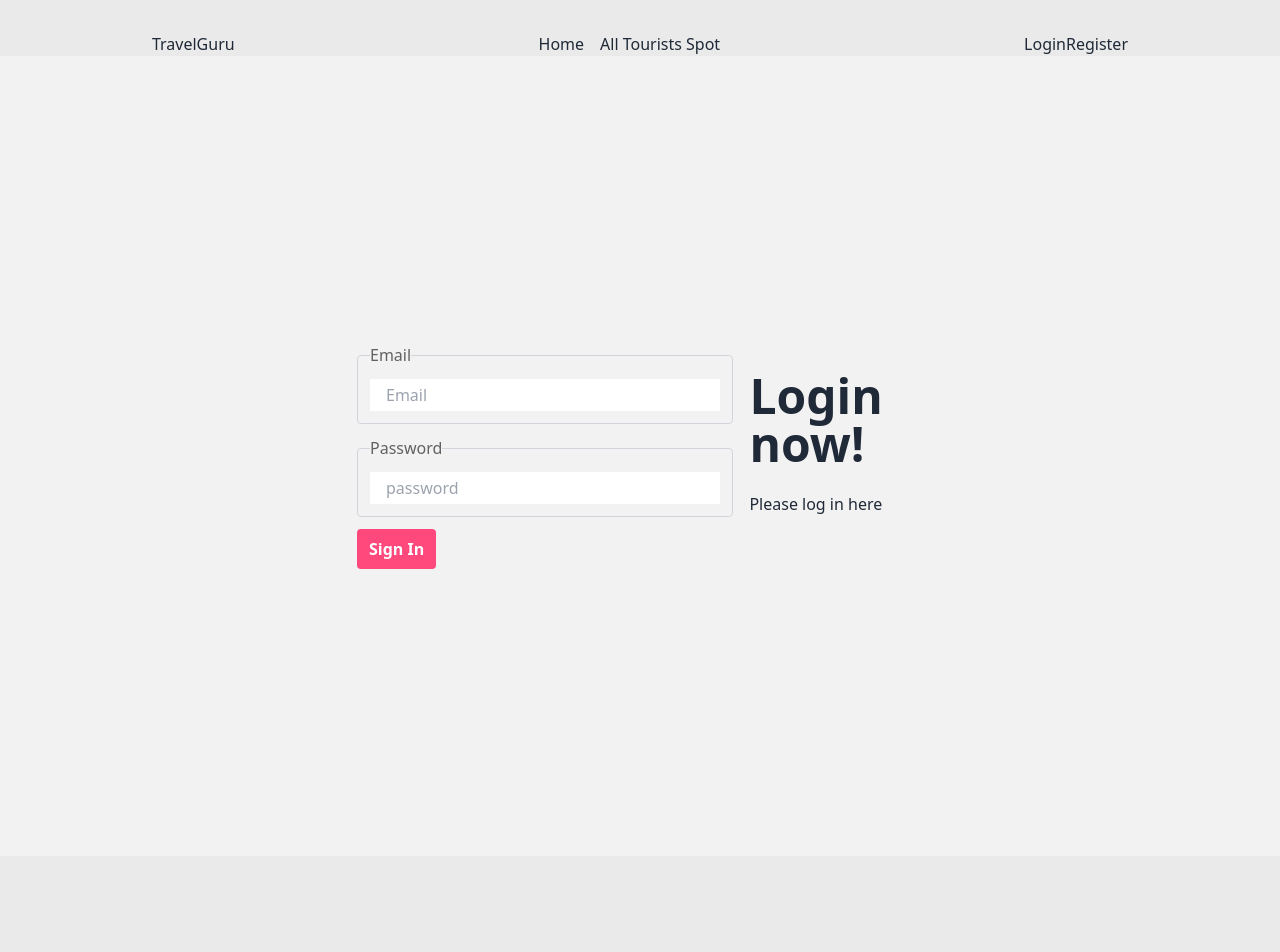
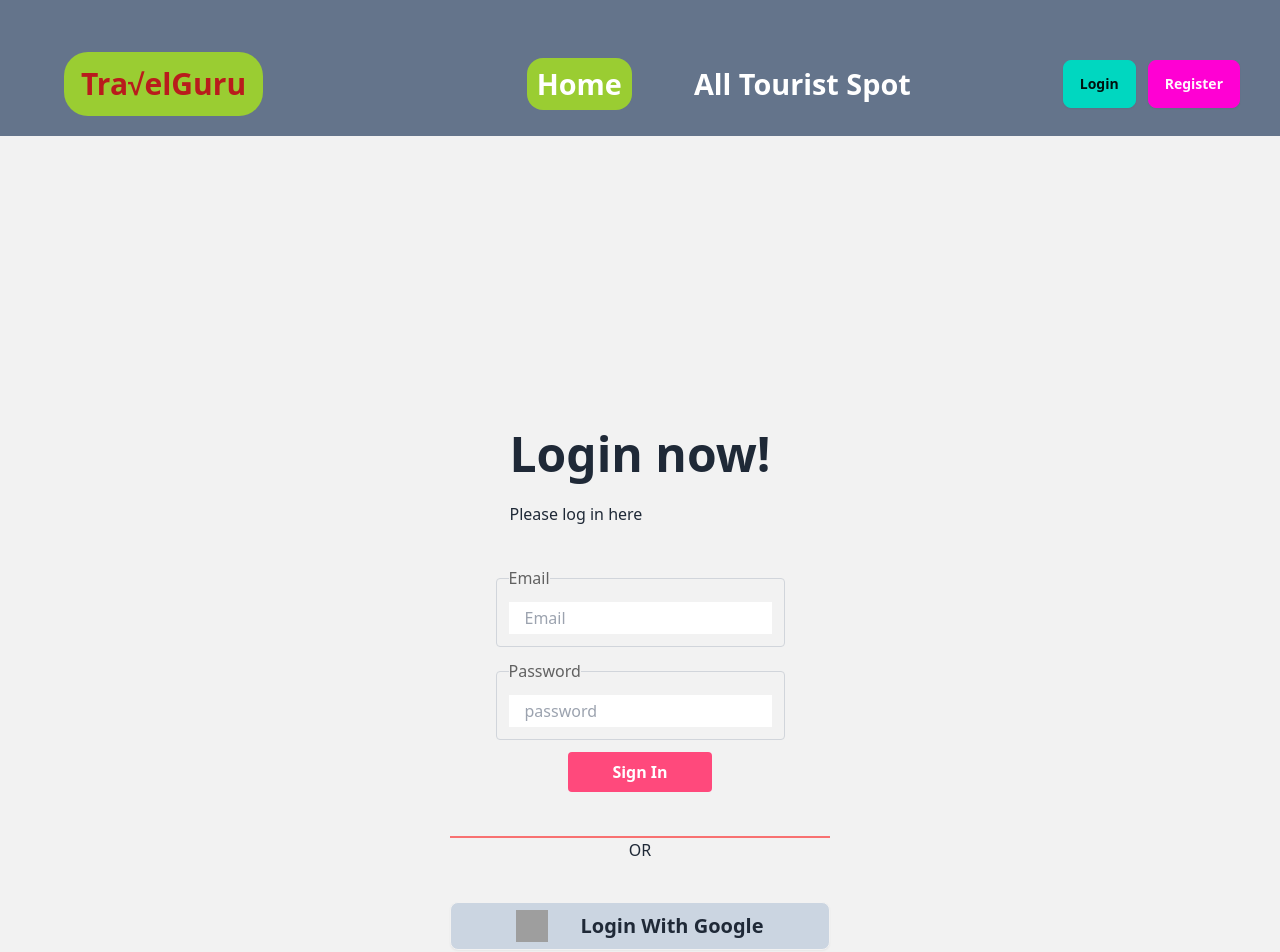
Before and after one commit to hasibhu/assignment10Web, a React (Vite) app: page /login in a window 1280 px wide. Shown: the top 952 px of the page. Built offline with nearby package versions, Linux system fonts and the light colour scheme; no server answers; grey boxes are pictures that could not be loaded.

Commit message:
Social login has been implemented

```diff
--- a/package.json
+++ b/package.json
@@ -18,6 +18,7 @@
     "match-sorter": "^6.3.4",
     "react": "^18.2.0",
     "react-dom": "^18.2.0",
+    "react-icons": "^5.1.0",
     "react-router-dom": "^6.23.0",
     "sort-by": "^0.0.2",
     "sweetalert2": "^11.6.13"
--- /dev/null
+++ b/src/RootAndRoutes/PrivateRoute.jsx
@@ -0,0 +1,26 @@
+
+import UseAuth from '../Hooks/UseAuth';
+import { Navigate, useLocation } from 'react-router-dom';
+
+const PrivateRoute = ({ children }) => {
+    // const { user, loading } = useContext(AuthContext);
+    const { user, loading } = UseAuth() || {};
+
+    const location = useLocation();
+    // console.log(location);
+
+
+
+
+    if (loading) {
+        return <span className="loading loading-spinner loading-lg text-4xl text-center">Loading.....</span>
+    }
+
+    if (!user) {
+        return <Navigate to='/login' state={location?.pathname || '/'}></Navigate>
+    }
+
+    return <div>{children}</div>
+};
+
+export default PrivateRoute;
--- a/src/RootAndRoutes/Routes.jsx
+++ b/src/RootAndRoutes/Routes.jsx
@@ -16,6 +16,7 @@ import EnglandAll from "../AllTouristSpot/EnglandAll";
 import NetherlandsAll from "../AllTouristSpot/NetherlandsAll";
 import SpainAll from "../AllTouristSpot/SpainAll";
 import SwitzerlandAll from "../AllTouristSpot/SwitzerlandAll";
+import PrivateRoute from "./PrivateRoute";
 
 const router = createBrowserRouter([
     {
@@ -65,7 +66,7 @@ const router = createBrowserRouter([
             },
             {
                 path: '/addLocation',
-                element: <AddLocation></AddLocation>
+                element: <PrivateRoute><AddLocation></AddLocation></PrivateRoute>
             },
             {
                 path: '/myListPage',
--- a/src/components/LoginAndRegister/Login.jsx
+++ b/src/components/LoginAndRegister/Login.jsx
@@ -1,5 +1,6 @@
 
 import UseAuth from '../../Hooks/UseAuth';
+import SocialLogin from './SocialLogin';
 
 const Login = () => {
 
@@ -34,8 +35,8 @@ const Login = () => {
     };
 
     return (
-        <div className="hero min-h-screen bg-base-200">
-            <div className="hero-content flex-col lg:flex-row-reverse">
+        <div className="hero  bg-base-200">
+            <div className="hero-content flex-col ">
                 <div className="text-center lg:text-left">
                     <h1 className="text-5xl font-bold">Login now!</h1>
                     <p className="py-6">Please log in here</p>
@@ -94,10 +95,19 @@ const Login = () => {
                         </fieldset>
                     </div>
 
-                    <button className="px-3 py-2 bg-[#FF497C] hover:bg-[#ab3154] rounded text-white font-semibold">
-                        Sign In
-                    </button>
+                    <div className='flex justify-center items-center'>
+                        <button className="px-3 py-2 w-1/2 mb-16 bg-[#FF497C] hover:bg-[#ab3154] rounded text-white font-semibold">
+                            Sign In
+                        </button>
+                   </div>
                 </form>
+            </div>
+
+
+
+            <div className='mt-[620px] mb-28  '>
+                <h1 className='text-center mt-20 border-t-2 border-red-400'>OR</h1>
+                <SocialLogin></SocialLogin>
             </div>
         </div>
     );
--- /dev/null
+++ b/src/components/LoginAndRegister/SocialLogin.jsx
@@ -0,0 +1,44 @@
+
+import { useLocation, useNavigate } from 'react-router-dom';
+import UseAuth from '../../Hooks/UseAuth';
+import { FaGithub } from "react-icons/fa";
+
+const SocialLogin = () => {
+    const { googleLogin, githubLogin } = UseAuth();
+
+    //Navigation system
+    const navigate = useNavigate();
+    const location = useLocation();
+    const form = location?.state || '/';
+
+    // onclik function
+    const handleSocialLogin = socialProvider => {
+        socialProvider()
+            .then(result => {
+                if (result.user) {
+                    navigate(form)
+                }
+            })
+    }
+    return (
+        <div>
+            <div className="form-control mt-10 ">
+                <button onClick={() => handleSocialLogin(googleLogin)}
+                    className="btn btn-integration  bg-slate-300 h-12 w-[380px]">
+                    <img className='w-8 h-8' src="https://static.typingclub.com/m/website/authen/google.svg" alt="" />
+                    <p className='text-xl ml-6'>Login With Google</p>
+                </button>
+            </div>
+
+            <div onClick={() => handleSocialLogin(githubLogin)}
+                className="form-control mt-10 ">
+                <button className="btn btn-integration  bg-slate-300 h-12 w-[380px]">
+                    <FaGithub className='text-4xl' />
+                    <p className='text-xl ml-6'>Login With Github</p>
+                </button>
+            </div>
+        </div>
+    );
+};
+
+export default SocialLogin;
--- /dev/null
+++ b/src/components/Shared/Navbar.css
@@ -0,0 +1,32 @@
+nav ul {
+    list-style-type: none;
+    margin: 0;
+    padding: 0;
+}
+
+nav ul li button {
+    display: inline-block;
+    padding: 10px;
+    font-size: larger;
+    font-weight: 600;
+    text-decoration: none;
+    /* color: #fff; */
+    background-color: transparent;
+    border: none;
+    cursor: pointer;
+    border-radius: 16px;
+    margin: 10px;
+}
+
+nav ul li button:focus,
+nav ul li button:hover {
+    outline: none;
+        /* Remove default focus outline */
+        background-color: transparent;
+    background-color: #555;
+}
+
+nav ul li button.active {
+    background-color: yellowgreen;
+    /* Change to your preferred active color */
+}
--- a/src/components/Shared/Navbar.jsx
+++ b/src/components/Shared/Navbar.jsx
@@ -1,5 +1,5 @@
 
-
+import './Navbar.css';
 import  { useState } from 'react';
 import { Link } from 'react-router-dom';
 import UseAuth from '../../Hooks/UseAuth';
@@ -7,24 +7,98 @@ import UseAuth from '../../Hooks/UseAuth';
 const Navbar = () => {
     const { user, logOut } = UseAuth() || {};
     // console.log(user);
-    const [userOpen, setUserOpen] = useState(false);
+    // const [userOpen, setUserOpen] = useState(false);
+    const [activeItem, setActiveItem] = useState('Home');
+
+    const handleClick = (itemName) => {
+        setActiveItem(itemName);
+    };
 
     const handleLogOut = () => {
         logOut();
     };
 
     return (
-        <div className="flex justify-around pt-8 ">
+        <div className="flex justify-around items-center pt-8 bg-slate-500 ">
             <div>
-                <Link to='/'>TravelGuru</Link>
+                {/* <Link to='/'>TravelGuru</Link> */}
             </div>
-            <div className="space-x-4">
+            {/* <div className="space-x-4">
                 <Link to='/'>Home</Link>
                 <Link to='/allTouristSpot'>All Tourists Spot</Link>
+            </div> */}
+            <div className="navbar-start">
+                <div className="dropdown">
+                    <div tabIndex={0} role="button" className="btn btn-ghost lg:hidden">
+                        <svg xmlns="http://www.w3.org/2000/svg" className="h-5 w-5" fill="none" viewBox="0 0 24 24" stroke="currentColor"><path strokeLinecap="round" strokeLinejoin="round" strokeWidth="2" d="M4 6h16M4 12h8m-8 6h16" /></svg>
+                    </div>
+                    <ul tabIndex={0} className="menu menu-sm dropdown-content mt-3 z-[1] p-2 shadow bg-base-100 rounded-box w-52">
+                        {/* <li><a>Item 1</a></li>
+
+                        <li><a>Item 3</a></li> */}
+                        <li className="">
+                            <Link to='/'>
+                                <button
+                                    className={activeItem === 'Home' ? 'active' : ''}
+                                    onClick={() => handleClick('Home')}>
+                                    Home
+                                </button>
+                            </Link>
+                        </li>
+                        <li>
+                            <Link to="/allTouristSpot" >
+                                <button
+                                    className={activeItem === 'Property' ? 'active' : ''}
+                                    onClick={() => handleClick('Property')}>
+                                    All Tourist Spot
+                                </button>
+                            </Link>
+                        </li>
+
+                    </ul>
+                </div>
+                <Link to='/'>
+                    <div>
+                        <h1 className="btn btn-ghost bg-[#9ACD32] text-red-700 font-bold text-3xl  w-50 h-16 rounded-3xl -mt-8 ml-16">
+                            Tra√elGuru
+                        </h1>
+                    </div>
+                </Link>
             </div>
+
+            <div className="navbar-center hidden lg:flex">
+                <ul className="menu menu-horizontal px-1 text-2xl gap-4">
+
+                    <nav >
+                        <ul className="lg:flex lg:flex-row text-center mr-28" >
+                            <li className="">
+                                <Link to='/'>
+                                    <button
+                                        className={activeItem === 'Home' ? 'active' : ''}
+                                        onClick={() => handleClick('Home')}>
+                                        <p className='text-white'>Home</p>
+                                    </button>
+                                </Link>
+                            </li>
+                            <li>
+                                <Link to="/allTouristSpot" >
+                                    <button
+                                        className={activeItem === 'Property' ? 'active' : ''}
+                                        onClick={() => handleClick('Property')}>
+                                        <p className='text-white'>All Tourist Spot</p>
+                                    </button>
+                                </Link>
+                            </li>
+                        </ul>
+                    </nav>
+                </ul>
+            </div>
+
+
+
             {user ? (
 
-                <div className="flex flex-row relative" >
+                <div className="flex flex-row relative mr-20" >
                     <div className="mr-4 flex justify-center items-center"><Link to='/addLocation'><button className="btn btn-secondary" >Add Location</button></Link></div>
                     <div className="drawer drawer-end">
 
@@ -33,7 +107,7 @@ const Navbar = () => {
                         <div className="drawer-content ">
                             {/* Page content here */}
                             <label htmlFor="my-drawer-4" className="drawer-button btn mr-6 w-16 btn-primary">Profile</label>
-                            <button onClick={handleLogOut} className='btn btn-accent'>Logout</button>
+
                         </div>
 
                         <div className="drawer-side">
@@ -41,16 +115,16 @@ const Navbar = () => {
                             <ul className="menu  p-4 w-80  min-h-1/2 bg-base-200 text-base-content">
                                 {/* Sidebar content here */}
                                 <li><Link to='/myListPage'><button className='btn btn-accent'>My List</button></Link></li>
-                                <li><Link to='/updateLocation'><button className='btn btn-secondary'>Update Location</button></Link></li>
+                                <button onClick={handleLogOut} className='btn btn-accent'>Logout</button>
 
                             </ul>
                         </div>
                     </div>
                 </div>
             ) : (
-                <div>
-                    <Link to='/login'>Login</Link>
-                    <Link to='/register'>Register</Link>
+                <div className='mr-10 flex flex-row gap-3'>
+                        <Link to='/login'><button className='btn btn-accent'>Login</button></Link>
+                        <Link to='/register'><button className='btn btn-secondary'>Register</button></Link>
                 </div>
             )}
         </div>
```
Also changed, not shown: src/firebase/firebase.config.js (+7 -6 lines), 1 other file (tests, documents, lock files or other folders).
